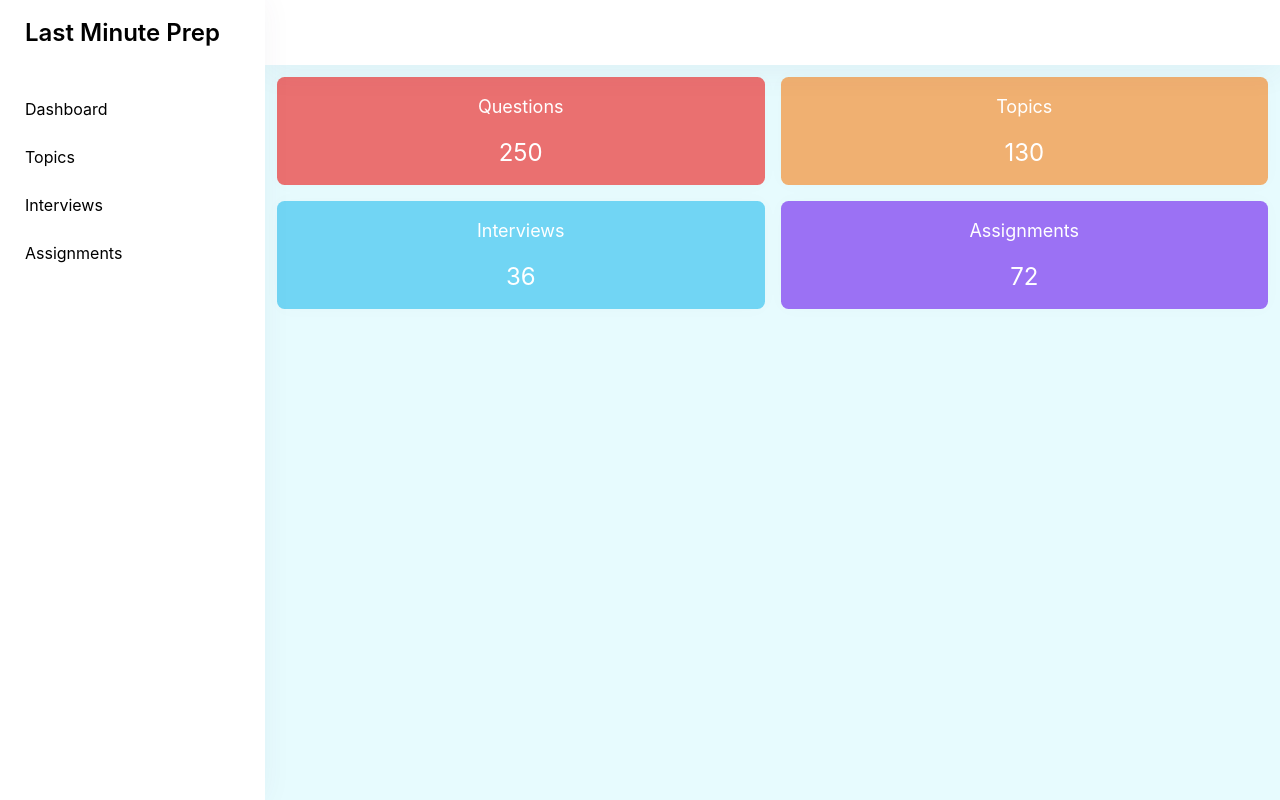
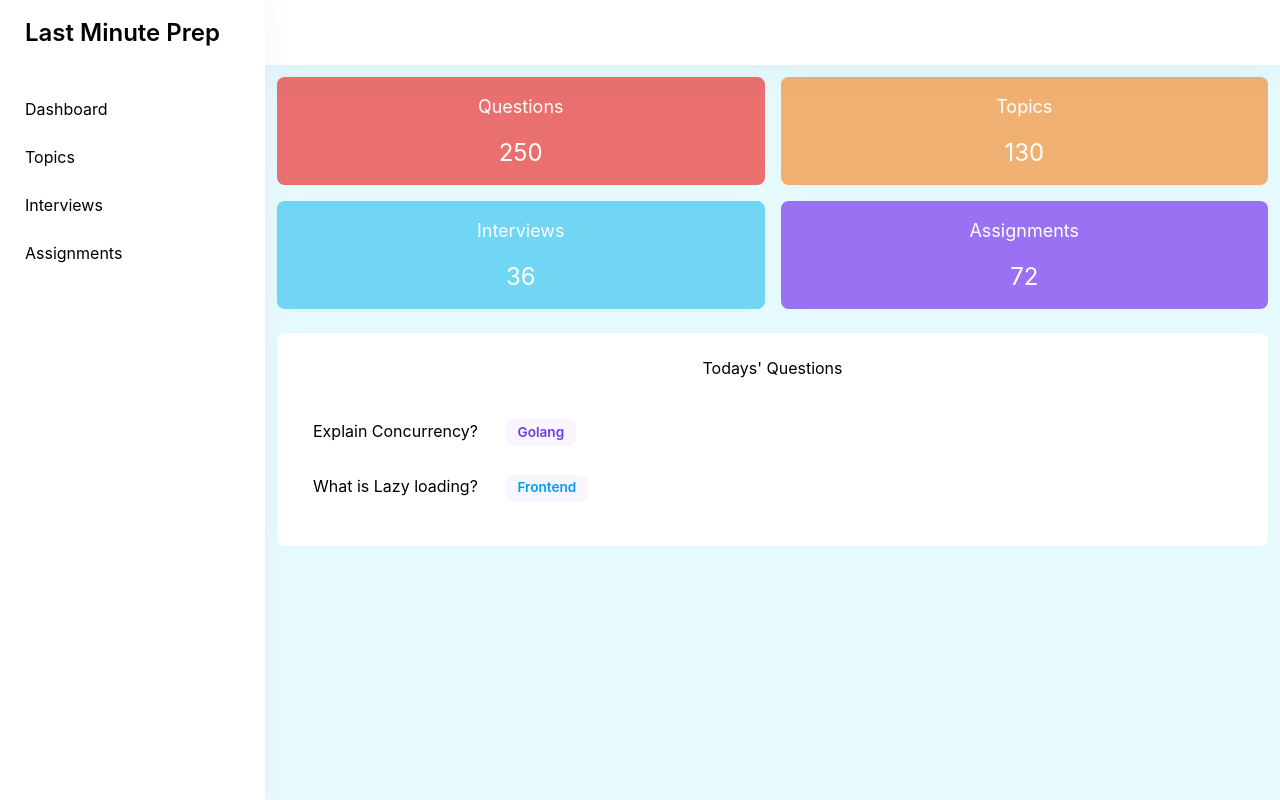
Before and after one commit to vinoth-berkmons/last-minute-interview-prep, a React (Create React App) app: page /dashboard in a window 1280 px wide. Built offline with nearby package versions, Linux system fonts and the light colour scheme.

Commit message:
added questions block in dashboard

```diff
--- a/src/App.css
+++ b/src/App.css
@@ -49,9 +49,37 @@
 }
 
 .bg-blue-violet {
-  background: #9b71f4;
+  background-color: #9b71f4;
 }
 
 .bg-light-blue {
   background-color: #71d5f4;
 }
+
+.bg-white {
+  background-color: #fff;
+}
+
+.badge {
+  display: inline-block;
+  padding: 0.5em 0.85em;
+  font-size: .85rem;
+  font-weight: 600;
+  line-height: 1;
+  color: #fff;
+  text-align: center;
+  white-space: nowrap;
+  vertical-align: baseline;
+  border-radius: 0.475rem;
+}
+
+
+.badge-light-info {
+  color: #7239ea;
+  background-color: #f8f5ff;
+}
+
+.badge-light-primary {
+  color: #009ef7;
+  background-color: #f8f5ff;
+}
--- a/src/app/modules/dashboard/Dashboard.css
+++ b/src/app/modules/dashboard/Dashboard.css
@@ -16,3 +16,24 @@
     padding: 1rem 2.25rem;
     text-align: center;
 }
+
+.card-header {
+    display: flex;
+    justify-content: space-between;
+    align-items: stretch;
+    flex-wrap: wrap;
+    min-height: 70px;
+    padding: 0 2.25rem;
+    background-color: transparent;
+}
+
+.header-text {
+    text-align: center;
+    color: #000;
+    align-items: center;
+    justify-content: center;
+}
+
+.qus-title {
+    color: #000;
+}
--- a/src/app/modules/dashboard/Dashboard.tsx
+++ b/src/app/modules/dashboard/Dashboard.tsx
@@ -45,6 +45,37 @@ const Dashboard: FC = () => {
                     </div>
                 </div>
             </div>
+
+            <div className="container mx-auto p-3">
+                <div className="card bg-white">
+                    <div className="card-header header-text">
+                        <p>Todays' Questions</p>
+                    </div>
+                    <div className="card-body">
+                        <div className="flex align-middle mb-7">
+                            <div className="qus-title mr-7">
+                                <p>
+                                    Explain Concurrency?
+                                </p>
+                            </div>
+                            <div className="text-center">
+                                <span className="badge badge-light-info">Golang</span>
+                            </div>
+                        </div>
+
+                        <div className="flex align-middle mb-7">
+                            <div className="qus-title mr-7">
+                                <p>
+                                    What is Lazy loading?
+                                </p>
+                            </div>
+                            <div className="text-center">
+                                <span className="badge badge-light-primary">Frontend</span>
+                            </div>
+                        </div>
+                    </div>
+                </div>
+            </div>
         </>
     )
 }
```
